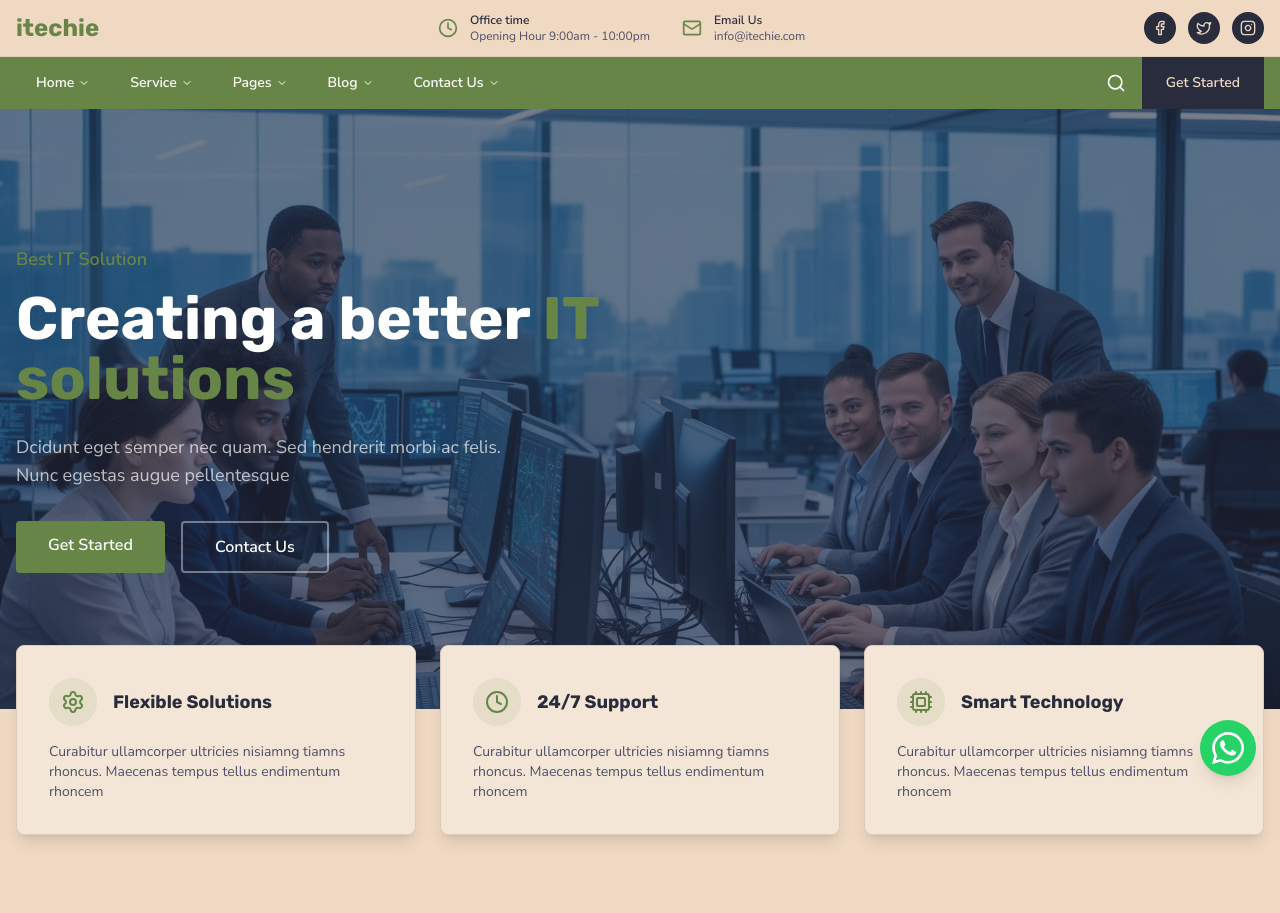
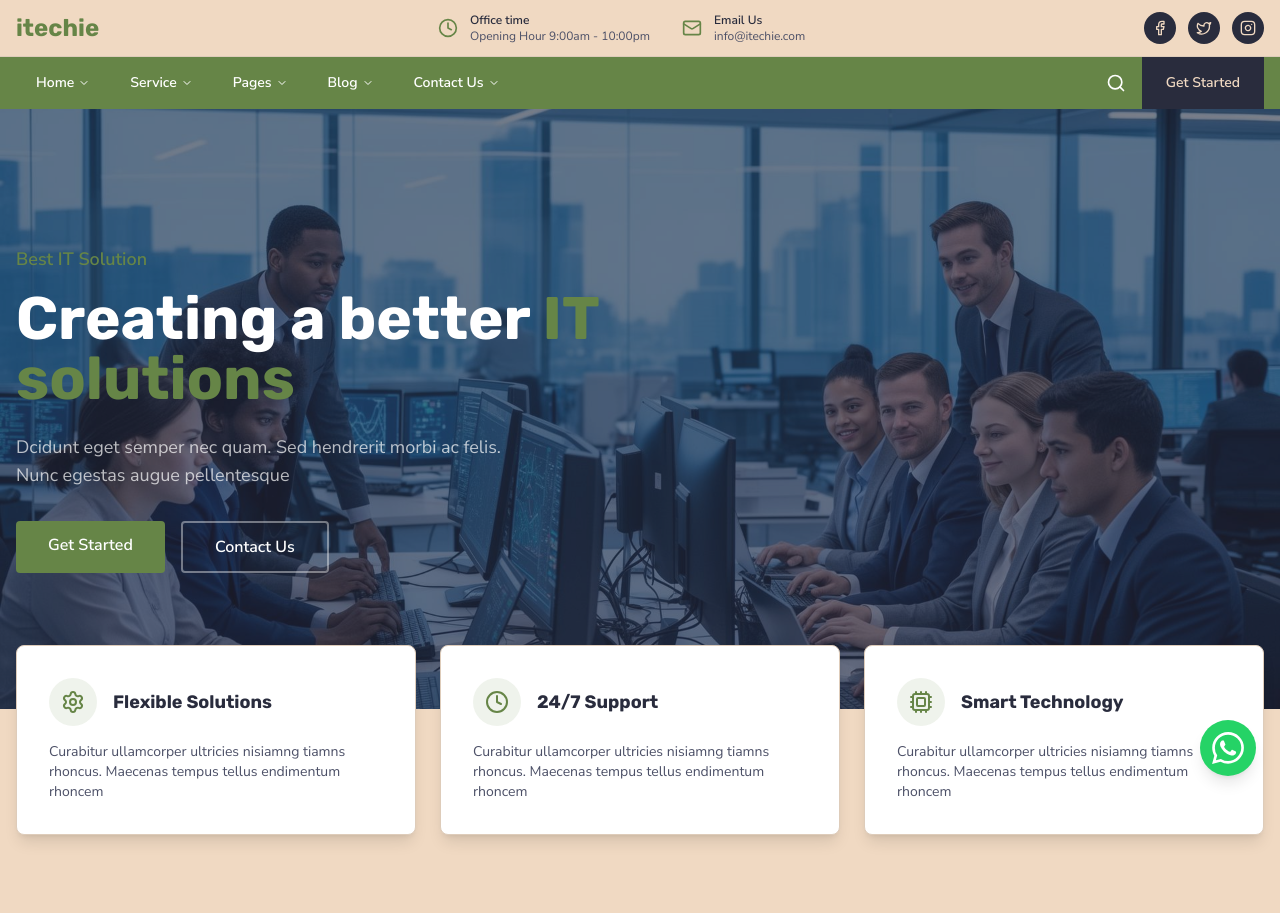
Before and after one commit to felixodette/the-caring-cove, a Next.js app: page / in a window 1280 px wide. Shown: the top 913 px of the page. Built offline with nearby package versions, Linux system fonts and the light colour scheme.

Commit message:
fix: restore white for section-bg, card, popover - contrast between page sections
Co-authored-by: Cursor <cursoragent@cursor.com>

```diff
--- a/src/app/globals.css
+++ b/src/app/globals.css
@@ -10,10 +10,10 @@
     --background: 30 60% 85%; /* Cream/Linen #F1E3D3 - reduces eye strain */
     --foreground: 230 20% 20%; /* Deep Charcoal #2B2D42 - WCAG AA contrast */
 
-    --card: 32 55% 90%;
+    --card: 0 0% 100%; /* White - contrast against cream sections */
     --card-foreground: 230 20% 20%;
 
-    --popover: 32 55% 92%;
+    --popover: 0 0% 100%;
     --popover-foreground: 230 20% 20%;
 
     --primary: 90 30% 40%; /* Sage Green #5D6D3E - nature & growth */
@@ -39,10 +39,10 @@
 
     --navy: 230 20% 20%; /* Deep Charcoal for headers/footer */
     --navy-foreground: 30 60% 85%; /* Cream on dark */
-    --section-bg: 30 50% 78%; /* Slightly darker cream for section contrast */
+    --section-bg: 0 0% 100%; /* White - contrast between page sections */
     --subtitle: 90 30% 40%; /* Sage for labels */
 
-    --sidebar-background: 32 55% 90%;
+    --sidebar-background: 0 0% 100%;
     --sidebar-foreground: 230 20% 20%;
     --sidebar-primary: 90 30% 40%;
     --sidebar-primary-foreground: 0 0% 100%;
```
